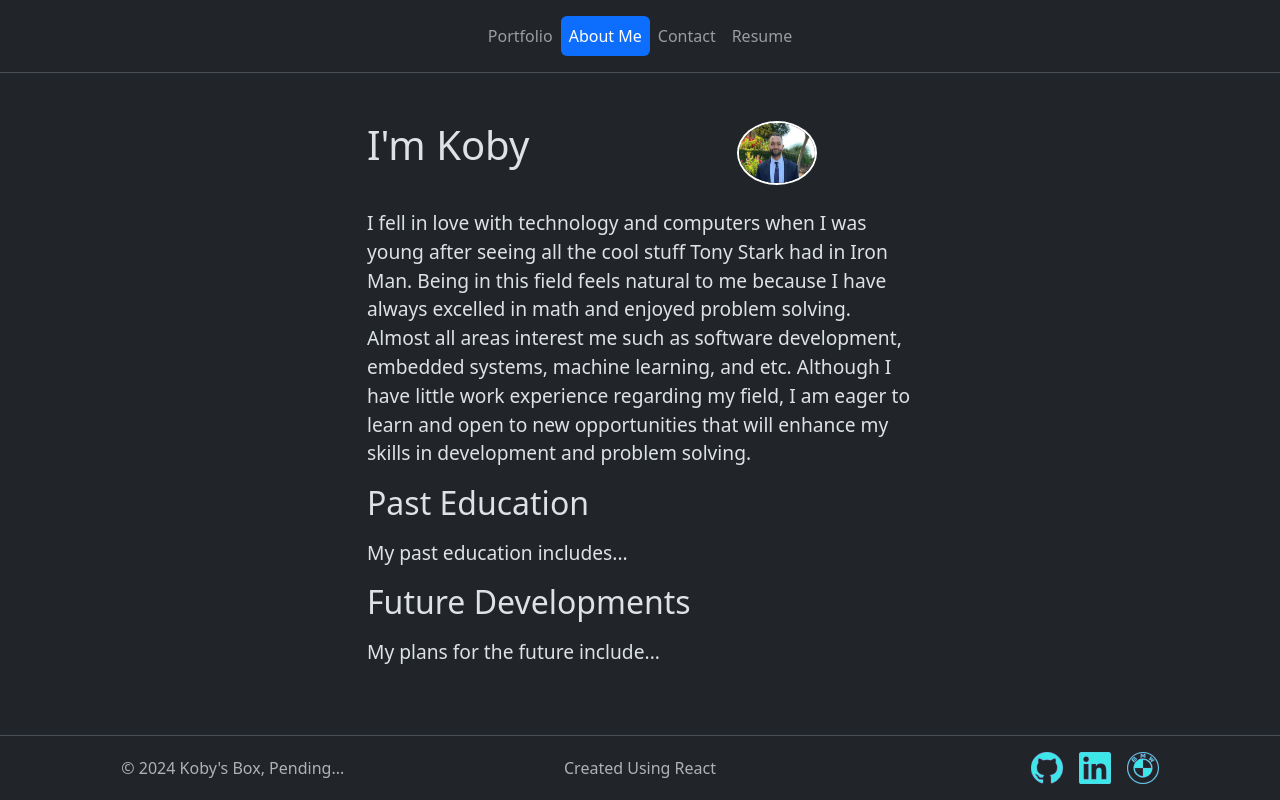
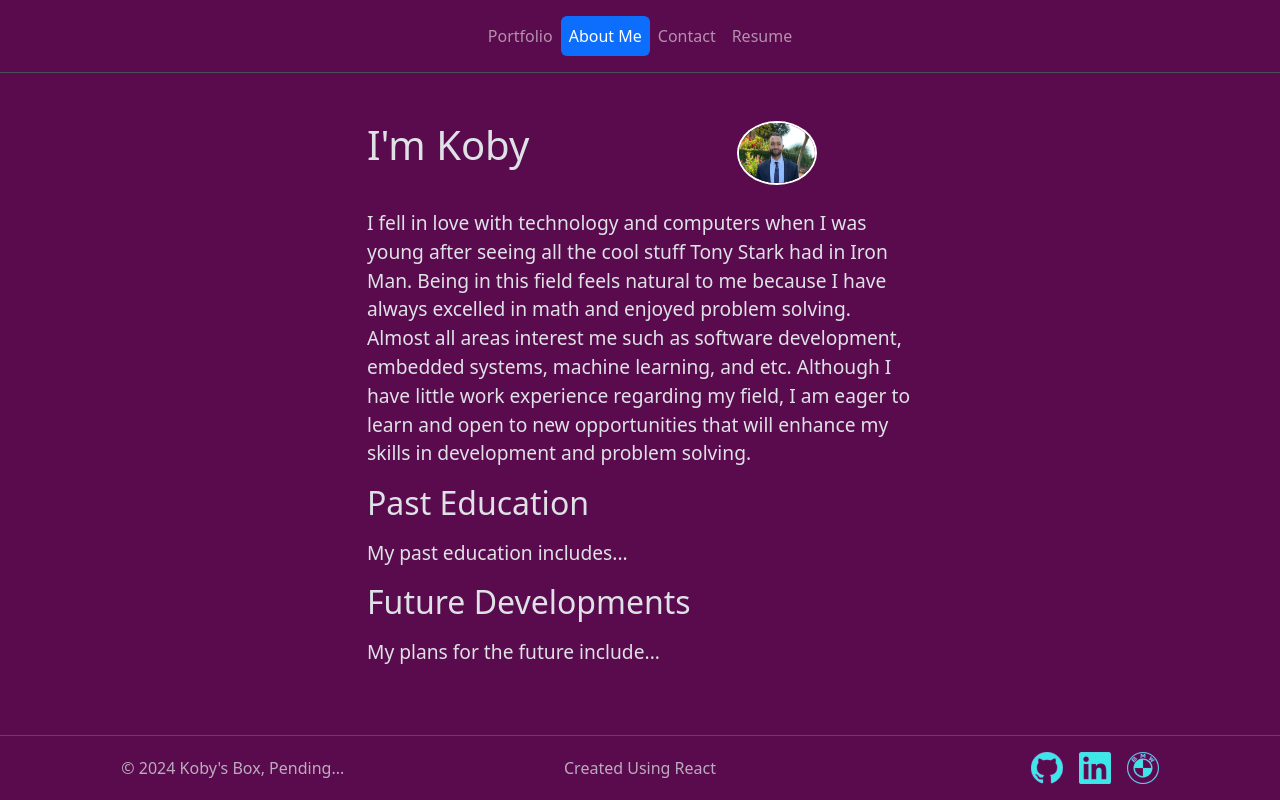
Before and after one commit to KAntBarr/react-portfolio-20, a React (Vite) app: page /About in a window 1280 px wide. Built offline with nearby package versions, Linux system fonts and the light colour scheme.

Commit message:
picked some colors

```diff
--- a/src/components/Modal/Modal.jsx
+++ b/src/components/Modal/Modal.jsx
@@ -68,10 +68,10 @@ const Modal = ({ }) => {
                 target='_blank'
                 className="mb-4"
               >
-                {imageAlt}
+                Go To Website
               </Link>
               <a href={githubURL} target="_blank">
-                <svg className="" width="24" height="24" viewBox="0 0 24 24" stroke="red" fill="black">
+                <svg className="" width="24" height="24" viewBox="0 0 24 24" stroke="green" fill="black">
                   {/* <path stroke="none" d="M0 0h24v24H0z" fill="black"></path> */}
                   <path d="M5.315 2.1c.791 -.113 1.9 .145 3.333 .966l.272 .161l.16 .1l.397 -.083a13.3 13.3 0 0 1 4.59 -.08l.456 .08l.396 .083l.161 -.1c1.385 -.84 2.487 -1.17 3.322 -1.148l.164 .008l.147 .017l.076 .014l.05 .011l.144 .047a1 1 0 0 1 .53 .514a5.2 5.2 0 0 1 .397 2.91l-.047 .267l-.046 .196l.123 .163c.574 .795 .93 1.728 1.03 2.707l.023 .295l.007 .272c0 3.855 -1.659 5.883 -4.644 6.68l-.245 .061l-.132 .029l.014 .161l.008 .157l.004 .365l-.002 .213l-.003 3.834a1 1 0 0 1 -.883 .993l-.117 .007h-6a1 1 0 0 1 -.993 -.883l-.007 -.117v-.734c-1.818 .26 -3.03 -.424 -4.11 -1.878l-.535 -.766c-.28 -.396 -.455 -.579 -.589 -.644l-.048 -.019a1 1 0 0 1 .564 -1.918c.642 .188 1.074 .568 1.57 1.239l.538 .769c.76 1.079 1.36 1.459 2.609 1.191l.001 -.678l-.018 -.168a5.03 5.03 0 0 1 -.021 -.824l.017 -.185l.019 -.12l-.108 -.024c-2.976 -.71 -4.703 -2.573 -4.875 -6.139l-.01 -.31l-.004 -.292a5.6 5.6 0 0 1 .908 -3.051l.152 -.222l.122 -.163l-.045 -.196a5.2 5.2 0 0 1 .145 -2.642l.1 -.282l.106 -.253a1 1 0 0 1 .529 -.514l.144 -.047l.154 -.03z"></path>
                 </svg>
@@ -81,9 +81,8 @@ const Modal = ({ }) => {
               >{projectSummaries[projectSummaryNum]}</p>
             </div>
           </div>
-          <div className="modal-footer">
+          <div className="modal-footer justify-content-center">
             <button type="button" className="btn btn-secondary" data-bs-dismiss="modal">Close</button>
-            <button type="button" className="btn btn-primary">Save changes</button>
           </div>
         </div>
       </div>
--- a/src/components/Navigation/Navigation.css
+++ b/src/components/Navigation/Navigation.css
@@ -3,3 +3,7 @@
   top: 3em;
 
 }
+
+.bg-dark {
+  background-color: var(--color-palatinate) !important;
+}
--- a/src/components/Navigation/Navigation.jsx
+++ b/src/components/Navigation/Navigation.jsx
@@ -9,7 +9,11 @@ function Nav() {
     // <ul className="nav nav-pills col-12 col-md-auto mb-2 justify-content-center mb-md-0">
     // </ul>
 
-    <nav className="navbar navbar-expand-sm navbar-dark bg-dark flex-grow-1" aria-label="Third navbar example">
+    <nav
+      className="navbar navbar-expand-sm navbar-dark bg-dark flex-grow-1"
+      aria-label="Third navbar example"
+      style={{}}
+      >
       {/* <a className="navbar-brand px-4" href="/">Koby</a> */}
       <div className="container-fluid justify-content-end">
 
--- a/src/index.css
+++ b/src/index.css
@@ -1,3 +1,19 @@
 @import 'normalize.css';
 /* @import 'reset-css'; */
 @import 'bootstrap/dist/css/bootstrap.min.css';
+
+:root {
+  /* Colors */
+  --color-thistle: #c8b8dbff;
+  --color-ivory: #fffef0ff;
+  --color-black-olive: #373d29ff;
+  --color-palatinate: #5a0b4dff;
+  --color-plum: #8d3b72ff;
+
+  /* Fonts */
+  --font-family: 'Arial', sans-serif;
+}
+
+body {
+  background-color: var(--color-palatinate) !important;
+}
--- a/src/pages/AboutMe/AboutMe.jsx
+++ b/src/pages/AboutMe/AboutMe.jsx
@@ -10,7 +10,9 @@ const AboutMe = ({ }) => {
         <div className='col-md-8 offset-md-2 col-lg-6 offset-lg-3'>
           <div className='d-flex justify-content-between align-items-end mb-2 pe-5'>
             <h1 className='mt-4 mt-md-5 mb-3 ms-5 mx-md-0 text-md-start'>I'm Koby</h1>
-            <img src={selfie} alt="A Pic of Koby" className="circle me-5" />
+            <a className="" target="_blank" href="https://www.linkedin.com/in/koby-barrett-74a22b1a6/">
+              <img src={selfie} alt="A Pic of Koby" className="circle me-5" />
+            </a>
           </div>
           <p className='text-md-start mt-4 ptext'>
             I fell in love with technology and computers when I was young after seeing all the cool stuff Tony Stark had in Iron Man. Being in this field feels natural to me because I have always excelled in math and enjoyed problem solving. Almost all areas interest me such as software development, embedded systems, machine learning, and etc. Although I have little work experience regarding my field, I am eager to learn and open to new opportunities that will enhance my skills in development and problem solving.
```
